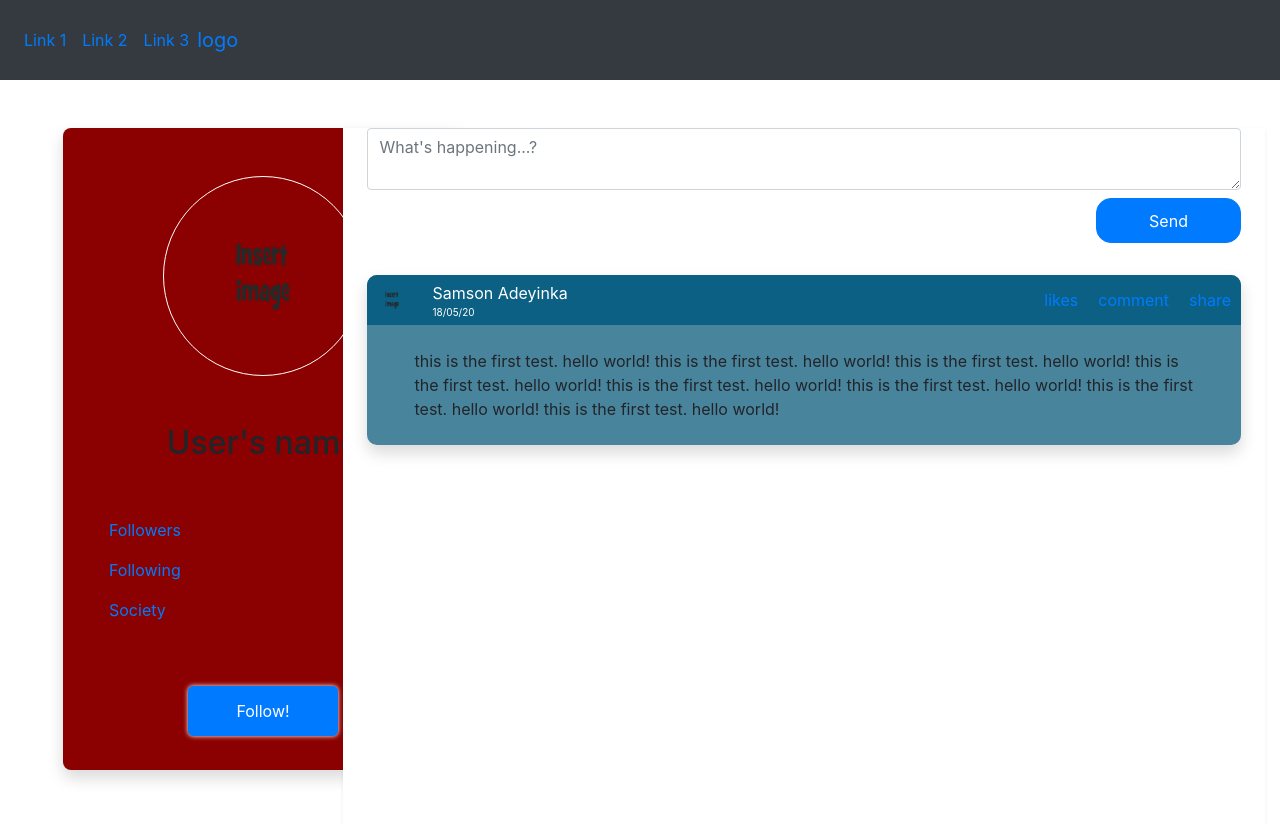
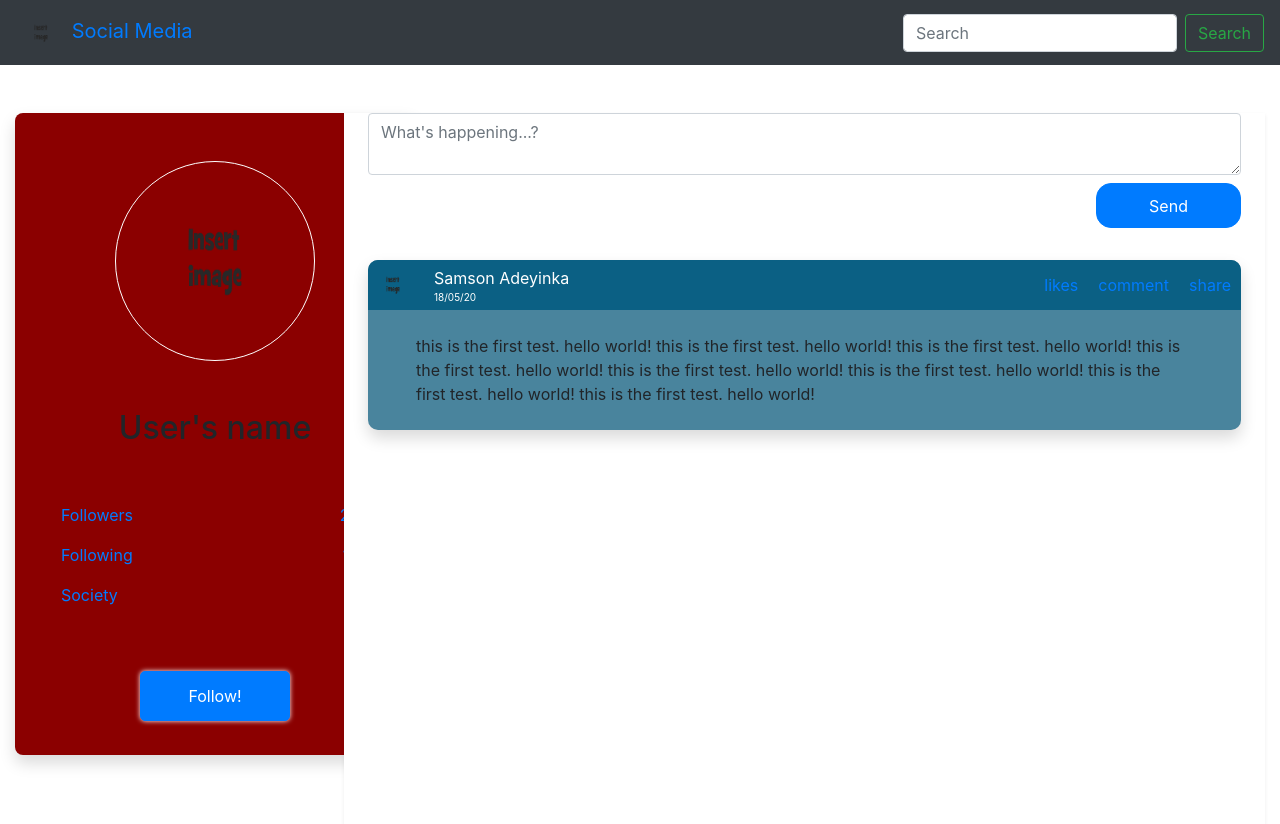
Before and after one commit to SamsonAdeyinka/angular-social-media-app, an Angular app: page /home in a window 1280 px wide. Shown: the top 824 px of the page. Built offline with nearby package versions, Linux system fonts and the light colour scheme.

Commit message:
components layout and css

```diff
--- a/src/app/components/home/home.component.css
+++ b/src/app/components/home/home.component.css
@@ -1,6 +1,7 @@
 nav {
-    height: 80px;
+    height: 65px;
 }
-.navbar-brand-centered {
-    margin-right: 500px;
+.nav-img {
+    width:50px;
+    height: 50px;
 }
--- a/src/app/components/home/home.component.html
+++ b/src/app/components/home/home.component.html
@@ -1,30 +1,21 @@
 <nav class="navbar navbar-expand-sm bg-dark navabr-dark">
-    <ul class="navbar-nav">
-        <li class="nav-item">
-            <a class="nav-link" href="#">Link 1</a>
-        </li>
-        <li class="navbar-item">
-            <a class="nav-link" href="#">Link 2</a>
-        </li>
-        <li class="navbar-item">
-            <a class="nav-link" href="#">Link 3</a>
-        </li>
+    <a href="#" class="navbar-brand">
+        <img class="nav-img d-inline-block" src="{{ comingsoon }}" alt="">
+        Social Media
+    </a>
 
-        <li>
-            <div class="mx-auto navbar-brand-centered">
-                <a href="#" class="navbar-brand">logo</a>
-            </div>
-        </li>
-    </ul>
+    <form class="form-inline ml-auto">
+        <input class="form-control mr-sm-2" type="search" placeholder="Search" aria-label="Search">
+        <button class="btn btn-outline-success my-2 my-sm-0" type="submit">Search</button>
+    </form>
 </nav>
-<div class="mt-5 row">
-    <div class="col-3">
-        <div class="container ml-5">
+
+<div class="container-fluid w-100 mt-5">
+    <div class="row">
+        <div class="col-3">
             <app-profile-sidebar></app-profile-sidebar>
         </div>
-    </div>
-    <div class="col">
-        <div class="container">
+        <div class="col-9 pl-4">
             <app-timeline></app-timeline>
         </div>
     </div>
```
